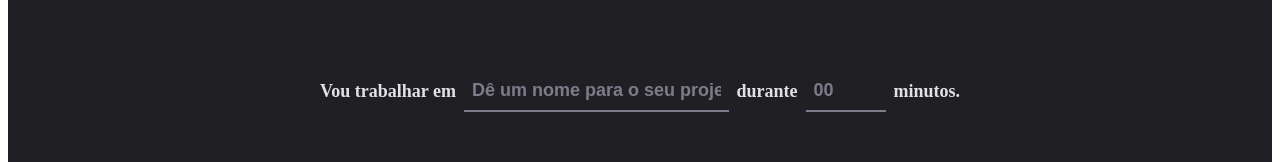
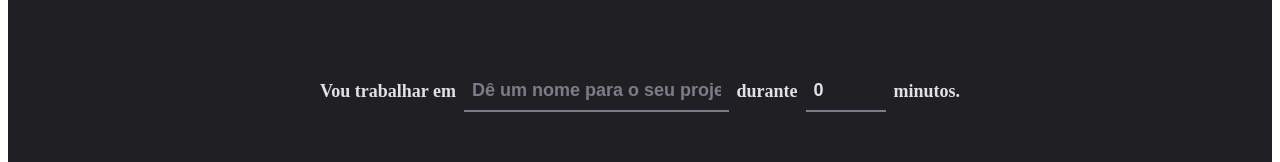
Before and after one commit to fellipefreiire/ignite-react-ignite-timer, a React (Vite) app: page / in a window 1280 px wide. Shown: the part 196-358 px from the top of the page. Built offline with nearby package versions, Linux system fonts and the light colour scheme.

Commit message:
typed form

```diff
--- a/src/pages/Home/index.tsx
+++ b/src/pages/Home/index.tsx
@@ -14,15 +14,21 @@
     .max(60, 'O ciclo precisa ser de no máximo 60 minutos'),
 })
 
+type NewCycleFormData = zod.infer<typeof newCycleFormValidationSchema>
+
 export function Home() {
-  const { register, handleSubmit, watch } = useForm({
+  const { register, handleSubmit, watch } = useForm<NewCycleFormData>({
     resolver: zodResolver(newCycleFormValidationSchema),
+    defaultValues: {
+      task: '',
+      minutesAmount: 0,
+    },
   })
 
   const task = watch('task')
   const isSubmitDisabled = !task
 
-  function handleCreateNewCycle(data) {}
+  function handleCreateNewCycle(data: NewCycleFormData) {}
 
   return (
     <S.HomeContainer>
```
